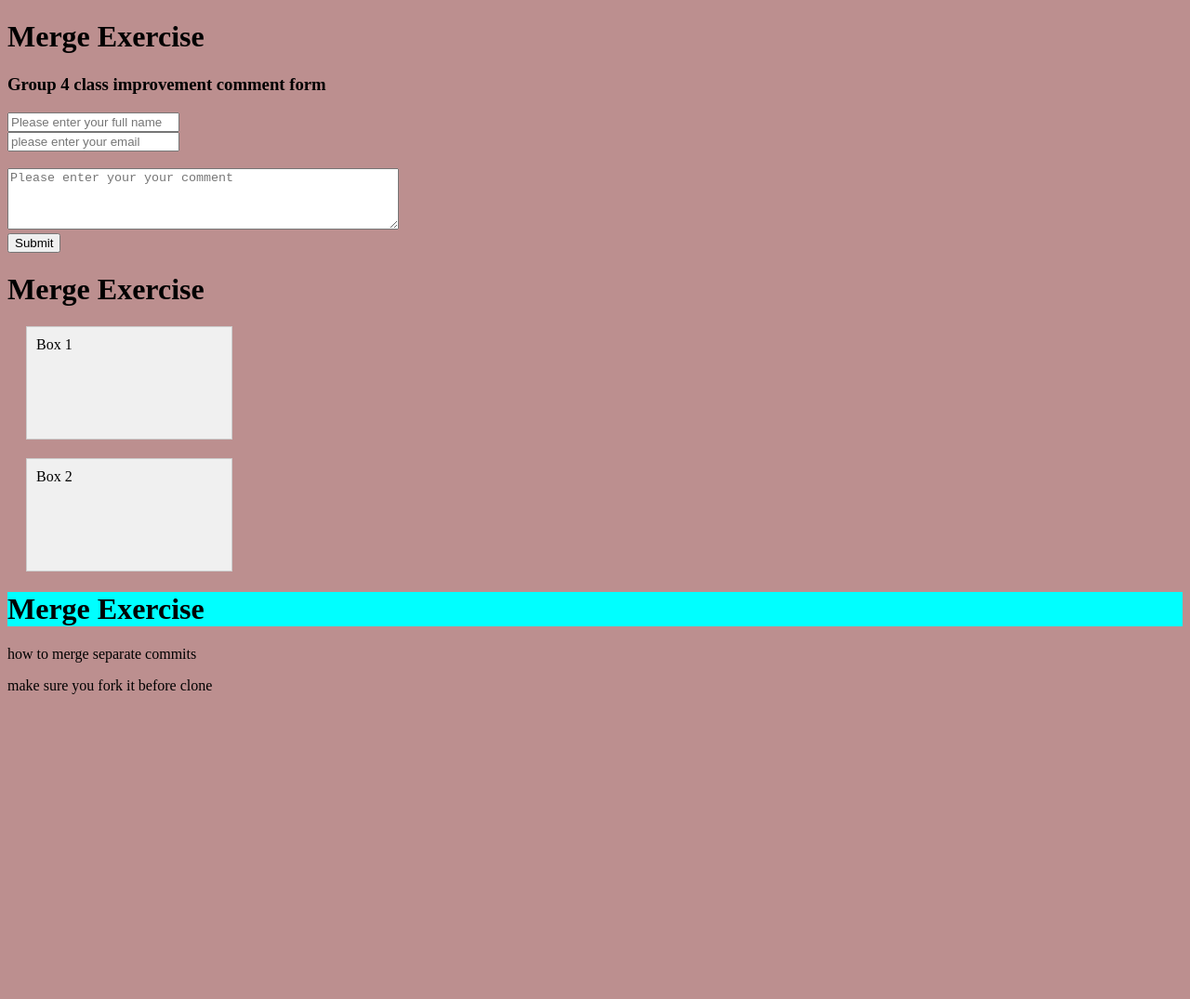
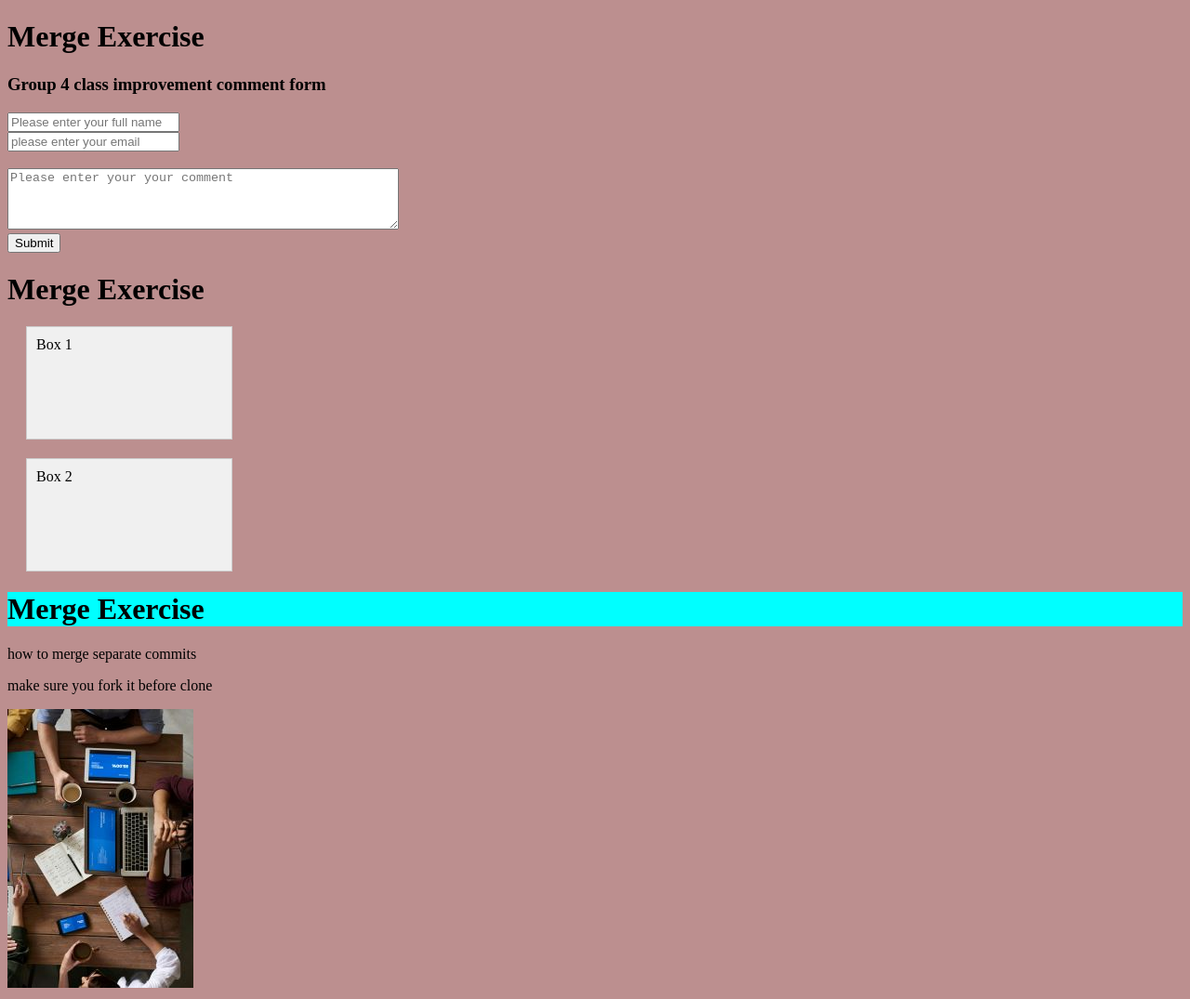
Before and after one commit to Abenu-Y/mergeExercise, a plain HTML site: page index.html in a window 1280 px wide. Shown: the whole page at 93% size. Before the commit the page ends 800 px from the top, so only its background shows below. Drawn offline with Linux system fonts and the light colour scheme.

Commit message:
it is me Nitush

```diff
--- a/index.html
+++ b/index.html
@@ -1,29 +1,33 @@
 <!DOCTYPE html>
 <html lang="en">
+
 <head>
     <meta charset="UTF-8">
     <meta name="viewport" content="width=device-width, initial-scale=1.0">
     <title>Merge Exercise</title>
     <link rel="stylesheet" href="./css/styles.css">
 </head>
+
 <body>
 
-
-  <h1 class="merge">Merge Exercise</h1>
-    <P><h3>Group 4 class improvement comment form</h3></P>
+    <h1 class="merge">Merge Exercise</h1>
+    <P>
+    <h3>Group 4 class improvement comment form</h3>
+    </P>
     <form id="myForm">
         <input id="userName" type="text" name="fname" placeholder="Please enter your full name ">
         <br>
         <input id="userEmail" type="text" name="email" placeholder="please enter your email ">
         <br><br>
-        <textarea id ="userComment" rows="4" cols="50" name="comment" placeholder="Please enter your your comment "></textarea>
+        <textarea id="userComment" rows="4" cols="50" name="comment"
+            placeholder="Please enter your your comment "></textarea>
         <br>
         <input type="button" id="submit" onclick="myFunction()" value="Submit">
     </form>
 
-   <h1>Merge Exercise</h1>
+    <h1>Merge Exercise</h1>
     <div class="box">Box 1</div>
-<div class="box">Box 2</div>
+    <div class="box">Box 2</div>
 
 
 
@@ -31,6 +35,8 @@
     <p>how to merge separate commits</p>
     <p>make sure you fork it before clone</p>
 
+    <img src="./img/pic1.jpg" alt="Working together as a team">
     <script src="./js/script.js"></script>
 </body>
+
 </html>
```
Also changed, not shown: img/pic1.jpg (added), 1 other file.
